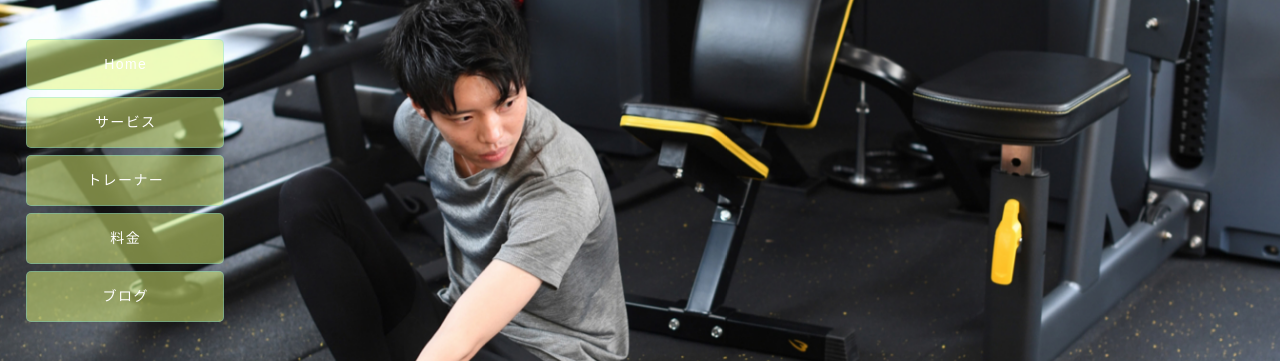
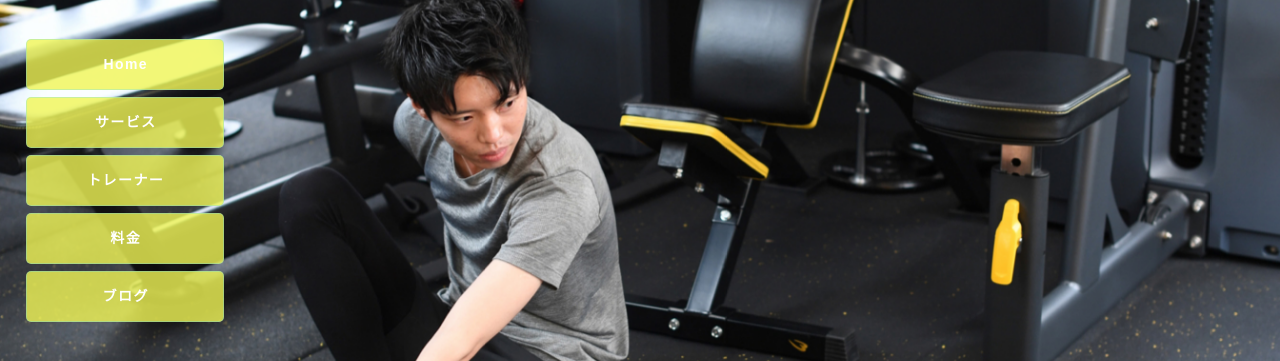
Before and after one commit to atom2525/tomo_personal, a plain HTML site: page index.html in a window 1280 px wide. Shown: the part 123-484 px from the top of the page. Drawn offline with nearby package versions, Linux system fonts and the light colour scheme; a web font is replaced by a local one.

Commit message:
Add files via upload

```diff
--- a/style.css
+++ b/style.css
@@ -281,12 +281,13 @@ main h3 {
 #menubar nav a {
 	text-decoration: none;
 	display: block;
-	background: rgba(226, 247, 121, 0.5);
+	background: rgba(240, 245, 86, 0.803);
 	/*背景色。0,0,0は黒のことで0.5は色が50%出た状態。*/
 	border: 1px solid rgba(99, 217, 244, 0.3);
 	/*枠線の幅、線種、色。255,255,255は白のことで0.3は色が30%出た状態。*/
 	color: #fff;
 	/*文字色*/
+	font-weight: bold;
 	padding: 0.5rem;
 	/*余白*/
 	margin: 0.5rem 0;
```
